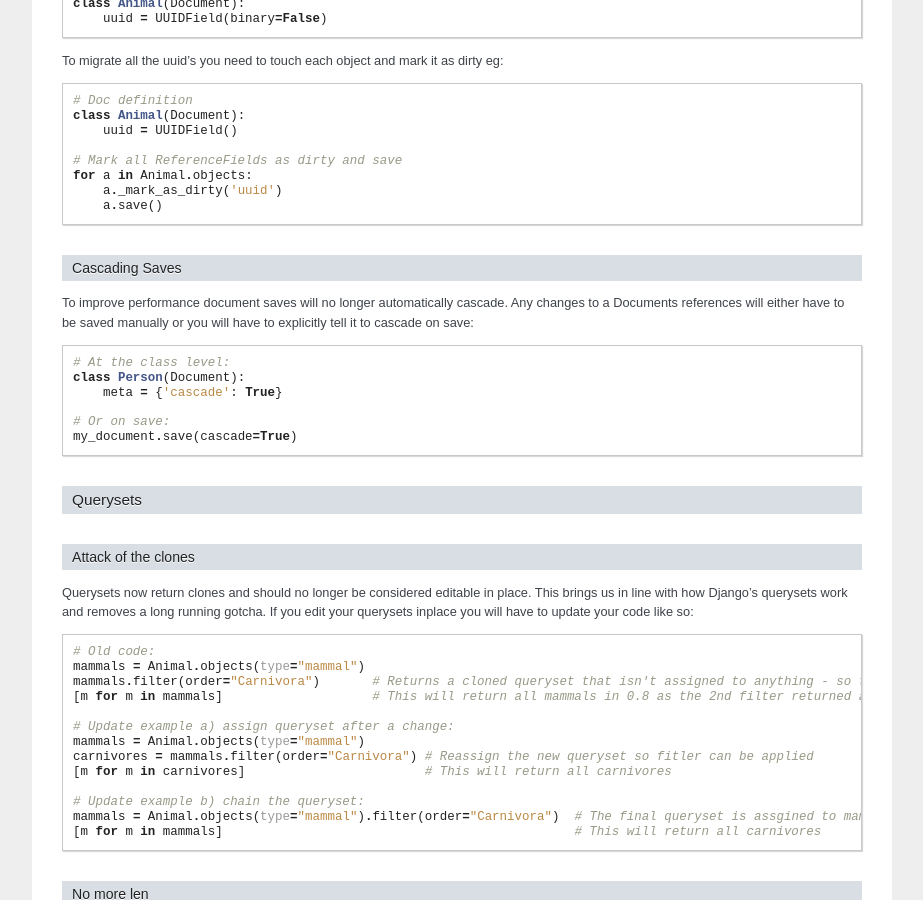
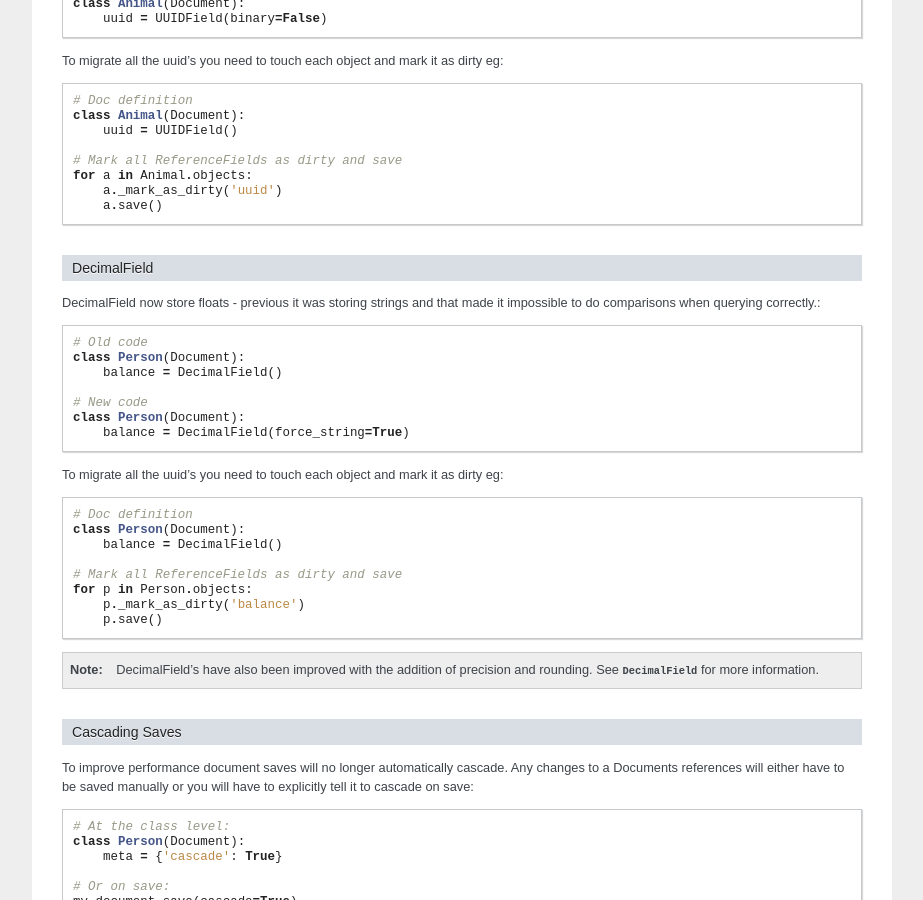
Before and after one commit to MongoEngine/mongoengine, a Sphinx documentation site: the page built from docs/upgrade.rst, in a window 1280 px wide and 900 px high, scrolled down 2143 px. Shown: the whole window, without its empty margins (198-1121 px from the left). Built offline with Sphinx 7.4.7, drawn with Linux system fonts in a browser that asks for light colours; the version number could not be read and is left out.

Commit message:
DecimalField now stores as float not string (#289)

```diff
--- a/docs/changelog.rst
+++ b/docs/changelog.rst
@@ -4,6 +4,7 @@ Changelog
 
 Changes in 0.8.X
 ================
+- DecimalField now stores as float not string (#289)
 - UUIDField now stores as a binary by default (#292)
 - Added Custom User Model for Django 1.5 (#285)
 - Cascading saves now default to off (#291)
--- a/docs/conf.py
+++ b/docs/conf.py
@@ -173,8 +173,8 @@ latex_paper_size = 'a4'
 # Grouping the document tree into LaTeX files. List of tuples
 # (source start file, target name, title, author, documentclass [howto/manual]).
 latex_documents = [
-  ('index', 'MongoEngine.tex', u'MongoEngine Documentation',
-   u'Harry Marr', 'manual'),
+  ('index', 'MongoEngine.tex', 'MongoEngine Documentation',
+   'Ross Lawley', 'manual'),
 ]
 
 # The name of an image file (relative to this directory) to place at the top of
@@ -193,3 +193,5 @@ latex_documents = [
 
 # If false, no module index is generated.
 #latex_use_modindex = True
+
+autoclass_content = 'both'
--- a/docs/upgrade.rst
+++ b/docs/upgrade.rst
@@ -144,6 +144,35 @@ eg::
     for a in Animal.objects:
         a._mark_as_dirty('uuid')
         a.save()
+
+DecimalField
+------------
+
+DecimalField now store floats - previous it was storing strings and that
+made it impossible to do comparisons when querying correctly.::
+
+    # Old code
+    class Person(Document):
+        balance = DecimalField()
+
+    # New code
+    class Person(Document):
+        balance = DecimalField(force_string=True)
+
+To migrate all the uuid's you need to touch each object and mark it as dirty
+eg::
+
+    # Doc definition
+    class Person(Document):
+        balance = DecimalField()
+
+    # Mark all ReferenceFields as dirty and save
+    for p in Person.objects:
+        p._mark_as_dirty('balance')
+        p.save()
+
+.. note:: DecimalField's have also been improved with the addition of precision
+    and rounding.  See :class:`~mongoengine.DecimalField` for more information.
 
 Cascading Saves
 ---------------
```
Also changed, not shown: docs/apireference.rst (+30 -30 lines), 6 other files.
